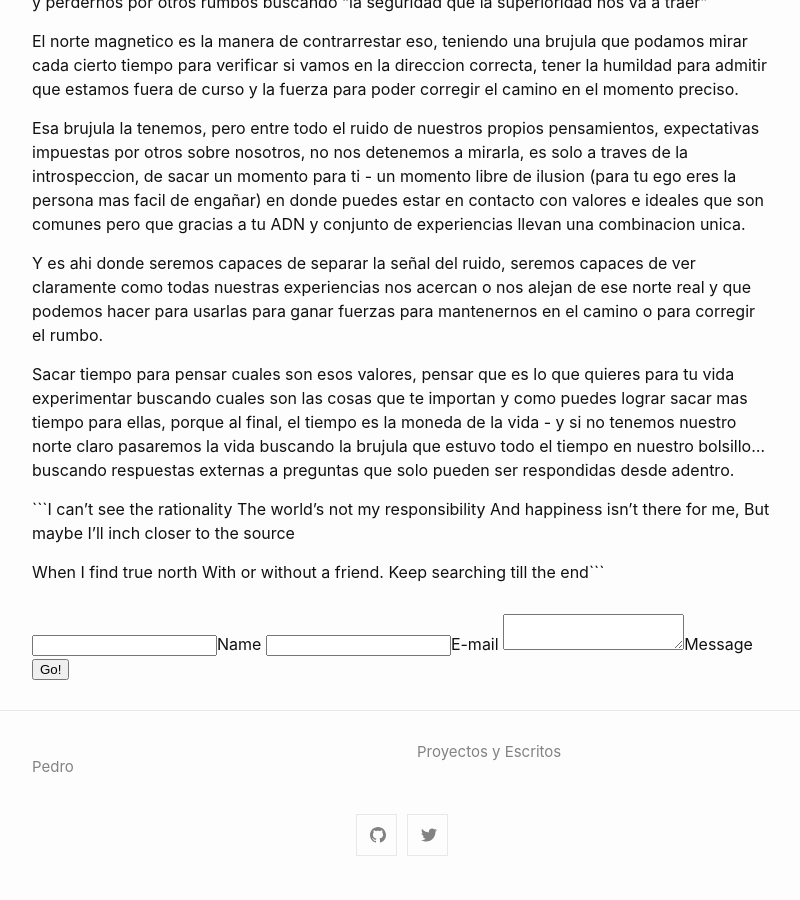
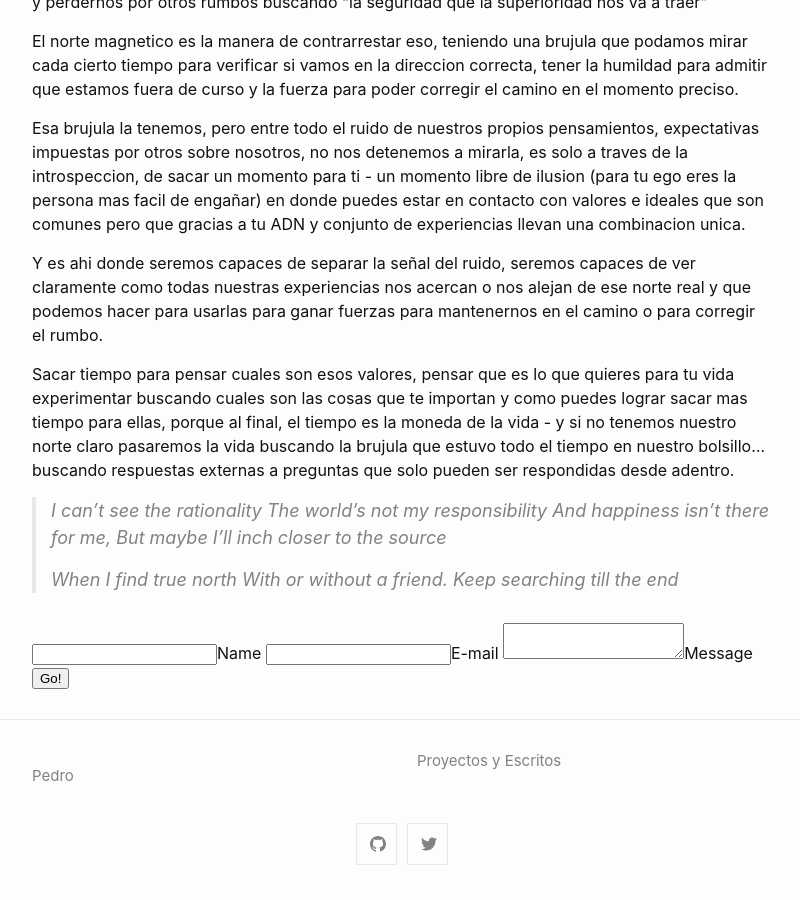
Before and after one commit to petesect18/notas, a Jekyll site: the page built from _posts/2021-12-22-norte.md, in a window 1280 px wide and 900 px high, scrolled down 573 px. Shown: the whole window, without its empty margins (238-1038 px from the left). Built offline with Jekyll 4.4.1, drawn with Linux system fonts in a browser that asks for light colours; some of the changed lines change nothing that is shown.

Commit message:
Update 2021-12-22-norte.md

````diff
--- a/_posts/2021-12-22-norte.md
+++ b/_posts/2021-12-22-norte.md
@@ -22,11 +22,11 @@ Y es ahi donde seremos capaces de separar la señal del ruido, seremos capaces d
 
 Sacar tiempo para pensar cuales son esos valores, pensar que es lo que quieres para tu vida experimentar buscando cuales son las cosas que te importan y como puedes lograr sacar mas tiempo para ellas, porque al final, el tiempo es la moneda de la vida - y si no tenemos nuestro norte claro pasaremos la vida buscando la brujula que estuvo todo el tiempo en nuestro bolsillo... buscando respuestas externas a preguntas que solo pueden ser respondidas desde adentro.
 
-```I can't see the rationality
+>I can't see the rationality
 The world's not my responsibility
 And happiness isn't there for me,
 But maybe I'll inch closer to the source
-
-When I find true north
+>
+>When I find true north
 With or without a friend.
-Keep searching till the end```
+Keep searching till the end
````
